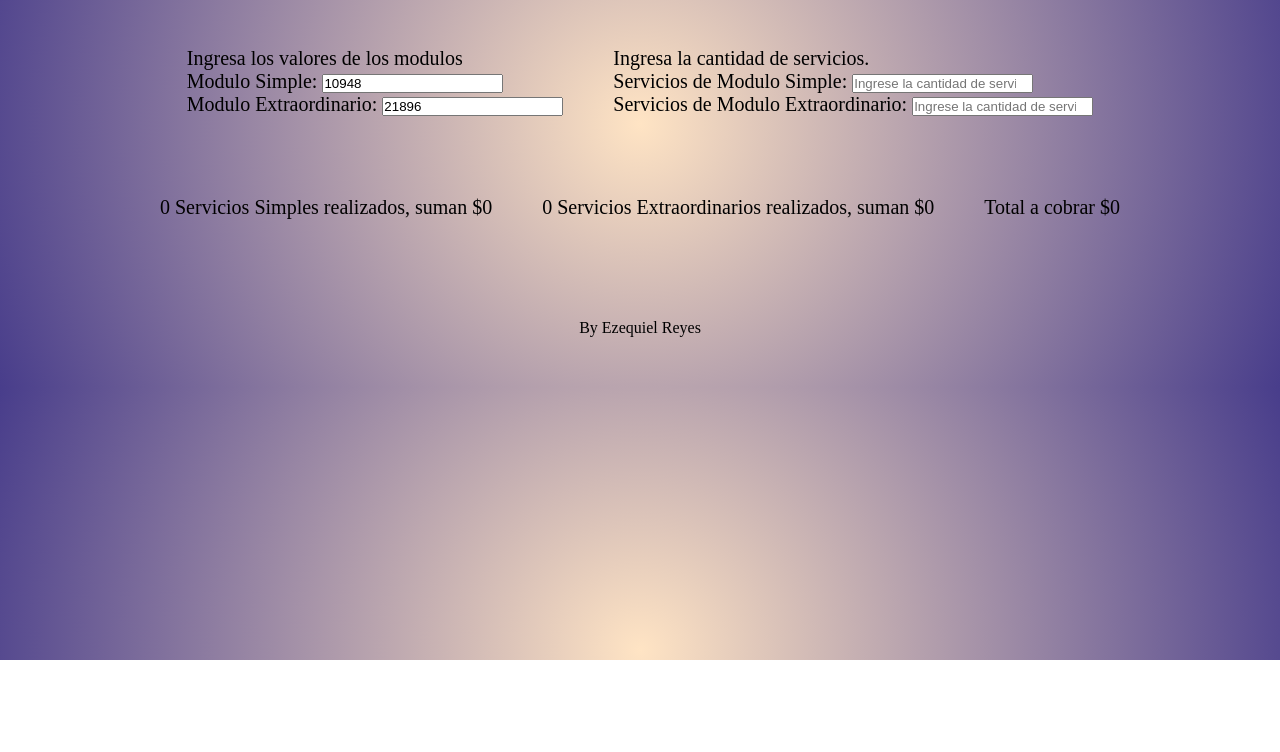
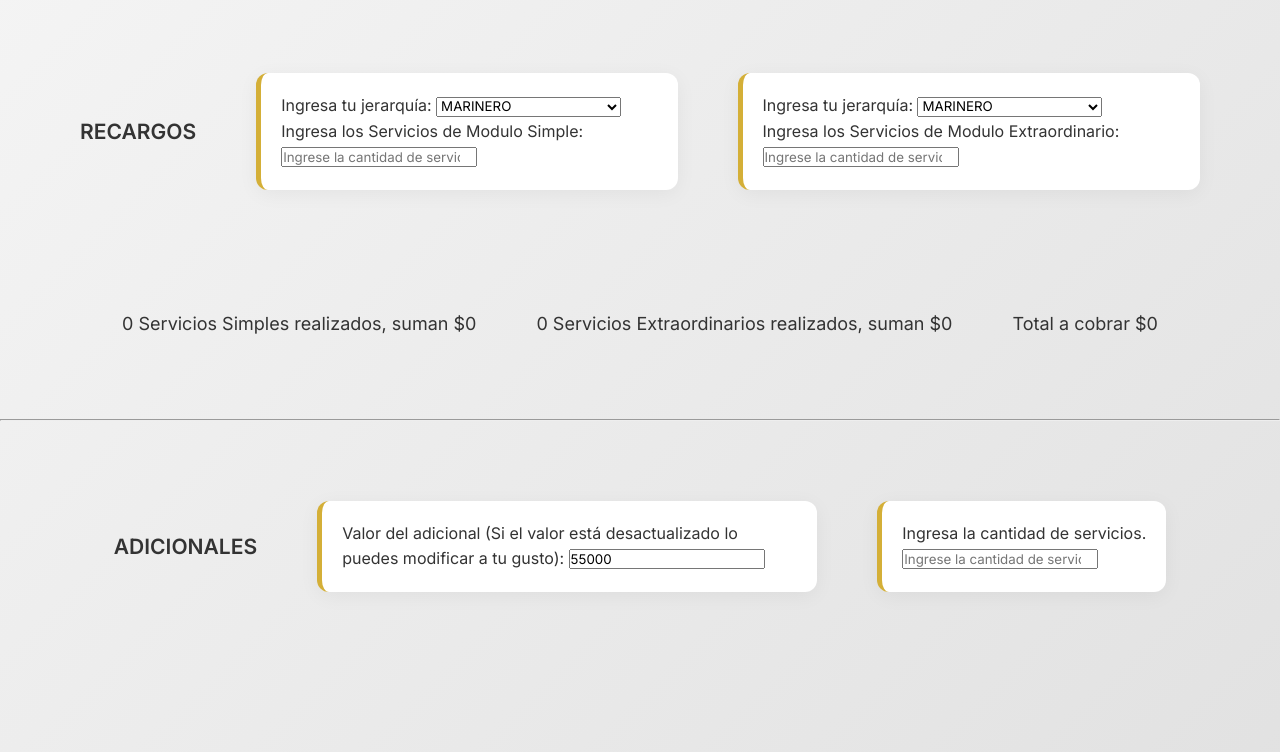
Before and after one commit to EzeReyes/calculaTuRecargo, a plain HTML site: page index.html in a window 1280 px wide. Shown: the part 140-892 px from the top of the page. Before the commit the page ends 800 px from the top, so only its background shows below. Drawn offline with Linux system fonts and the light colour scheme.

Commit message:
cambios de estilo y se agrego seccion adicionales

```diff
--- a/index.html
+++ b/index.html
@@ -7,38 +7,63 @@
     <title>REGARGUITOS</title>
 </head>
 <body>
-    <h1 class="titulo">Calculadora de recargos</h1>
+    <h1 class="titulo">Calcula tus Recargos y Adicionales</h1>
     <section class="section">
+        <h3>RECARGOS</h3>
     <div class="div">
-        <p>
-            Ingresa los valores de los modulos
-        </p>
         <div>
-            <label>
-                Modulo Simple:
-            </label>
-            <input id="modulo-simple" value=10948 placeholder="Ingrese el valor de un modulo simple" type="number" title="modulo siple">
+                Ingresa tu jerarquía:
+                <select id="select-mod-simple">
+                    <option value="10201">MARINERO</option>
+                    <option value="10531">CABO SEGUNDO</option>
+                    <option value="10948">CABO PRIMERO</option>
+                    <option value="11197">AYUDANTE DE TERCERA</option>
+                    <option value="11532">AYUDANTE DE SEGUNDA</option>
+                    <option value="11869">AYUDANTE DE PRIMERA</option>
+                    <option value="12801">AYUDANTE PRINCIPAL</option>
+                    <option value="14509">AYUDANTE MAYOR</option>
+                    <option value="10909">OFICIAL AYUDANTE</option>
+                    <option value="11247">OFICIAL AUXILIAR</option>
+                    <option value="11587">OFICIAL PRINCIPAL</option>
+                    <option value="12557">SUBPREFECTO</option>
+                    <option value="14413">PREFECTO</option>
+                    <option value="16855">PREFECTO PRINCIPAL</option>
+                    <option value="23889">PREFECTO MAYOR</option>
+                    <option value="26066">PREFECTO GENERAL</option>
+                </select>
         </div>
         <div>
             <label>
-                Modulo Extraordinario:
+                Ingresa los Servicios de Modulo Simple:
             </label>
-            <input id="modulo-extra" value=21896 placeholder="Ingrese el valor de un modulo simple" type="number" title="modulo extraordinario">
+            <input id="servicios-modulo-simple" placeholder="Ingrese la cantidad de servicios" type="number" title="servicios-modulo siple">
         </div>
     </div>
     <div class="div">
-        <p>
-            Ingresa la cantidad de servicios.
-        </p>
         <div>
-            <label>
-                Servicios de Modulo Simple:
-            </label>
-            <input id="servicios-modulo-simple" placeholder="Ingrese la cantidad de servicios" type="number" title="servicios-modulo siple">
+                Ingresa tu jerarquía:
+                <select id="select-mod-ext">
+                    <option value="20403">MARINERO</option>
+                    <option value="21063">CABO SEGUNDO</option>
+                    <option value="21896">CABO PRIMERO</option>
+                    <option value="22394">AYUDANTE DE TERCERA</option>
+                    <option value="23064">AYUDANTE DE SEGUNDA</option>
+                    <option value="23738">AYUDANTE DE PRIMERA</option>
+                    <option value="25602">AYUDANTE PRINCIPAL</option>
+                    <option value="29019">AYUDANTE MAYOR</option>
+                    <option value="21818">OFICIAL AYUDANTE</option>
+                    <option value="22495">OFICIAL AUXILIAR</option>
+                    <option value="23175">OFICIAL PRINCIPAL</option>
+                    <option value="25114">SUBPREFECTO</option>
+                    <option value="28827">PREFECTO</option>
+                    <option value="33710">PREFECTO PRINCIPAL</option>
+                    <option value="47779">PREFECTO MAYOR</option>
+                    <option value="52132">PREFECTO GENERAL</option>
+                </select>
         </div>
         <div>
             <label>
-                Servicios de Modulo Extraordinario:
+                Ingresa los Servicios de Modulo Extraordinario:
             </label>
             <input id="servicios-modulo-extra" placeholder="Ingrese la cantidad de servicios" type="number" title="-servicios-modulo extraordinario">
         </div>
@@ -52,7 +77,40 @@
         <div class="total">
         </div>
     </section>
-    <footer class="titulo">By Ezequiel Reyes</footer>
+
+    <hr>
+
+    <section class="section">
+        <h3>
+            ADICIONALES
+        </h3>
+        <div class="div">
+            <div>
+                <label>
+                    Valor del adicional (Si el valor está desactualizado lo puedes modificar a tu gusto):
+                </label>
+                <input id="adicional" value=55000 placeholder="Ingrese el valor de un adicional" type="number" title="adicional">
+            </div>
+        </div>
+        <div class="div">
+        <p>
+            Ingresa la cantidad de servicios.
+        </p>
+        <div>
+            <input id="servicios-adicional" placeholder="Ingrese la cantidad de servicios" type="number" title="servicios-adicional">
+        </div>
+    </section>
+    <section class="section">
+        <div class="adicionales-realizados">
+        </div>
+        <div class="total">
+        </div>
+    </section>
+
+
+
+
+    <footer class="titulo">By Ezequiel Reyes - 2025</footer>
     <script src="./script.js"></script>
 </body>
 </html>
--- a/script.js
+++ b/script.js
@@ -1,15 +1,20 @@
-const moduloSimple = document.querySelector('#modulo-simple');
-const moduloExtraordinario = document.querySelector('#modulo-extra');
+const moduloSimple = document.querySelector('#select-mod-simple');
+const moduloExtraordinario = document.querySelector('#select-mod-ext');
+const moduloAdicional = document.querySelector('#adicional');
 const serviciosSimples = document.querySelector('#servicios-modulo-simple');
 const serviciosExtraordinarios = document.querySelector('#servicios-modulo-extra');
+const serviciosAdicionales = document.querySelector('#servicios-adicional');
 const modSRealizados = document.querySelector('.modS-realizados');
 const modERealizados = document.querySelector('.modE-realizados');
+const adicionalesRealizados = document.querySelector('.adicionales-realizados');
 const total = document.querySelector('.total');
 
 let valorModuloSimple = Number(moduloSimple.value) || 0;
 let valorModuloExtraordinario = Number(moduloExtraordinario.value) || 0;
+let valorAdicional = Number(moduloAdicional.value) || 0;
 let cantidadServiciosSimple = 0;
 let cantidadServiciosExtraordinarios = 0;
+let cantidadServiciosAdicionales = 0;
 
 const multiplicar = (a, b) => a * b;
 const sumar = (a, b) => a + b;
@@ -26,6 +31,14 @@ const actualizarResultadoExtraordinario = () => {
     const total = multiplicar(valorModuloExtraordinario, cantidadServiciosExtraordinarios);
     modERealizados.innerHTML = `
         <p>${cantidadServiciosExtraordinarios} Servicios Extraordinarios realizados, suman $${total}</p>
+    `;
+    return total;
+};
+
+const actualizarResultadoAdicional = () => {
+    const total = multiplicar(valorAdicional, cantidadServiciosAdicionales);
+    adicionalesRealizados.innerHTML = `
+        <p>${cantidadServiciosAdicionales} Adicionales realizados, suman $${total}</p>
     `;
     return total;
 };
@@ -61,5 +74,17 @@ serviciosExtraordinarios.addEventListener('change', (e) => {
     actualizarTotal();
 });
 
+moduloAdicional.addEventListener('change', (e) => {
+    valorAdicional = Number(e.target.value) || 0;
+    actualizarResultadoAdicional();
+});
+
+serviciosAdicionales.addEventListener('change', (e) => {
+    cantidadServiciosAdicionales = Number(e.target.value) || 0;
+    actualizarResultadoAdicional();
+});
+
+
+
 // Mostrar los valores iniciales al cargar la página
 actualizarTotal();
--- a/style.css
+++ b/style.css
@@ -1,11 +1,16 @@
+@import url('https://fonts.googleapis.com/css2?family=Inter:wght@400;600&display=swap');
+
 * {
   margin: 0;
   padding: 0;
   box-sizing: border-box;
+  font-family: 'Inter', sans-serif;
 }
 
 body {
-        background: radial-gradient(circle, bisque, darkslateblue);
+  background: linear-gradient(135deg, #f5f5f5, #e0e0e0);
+  color: #333;
+  line-height: 1.6;
 }
 
 .section {
@@ -13,28 +18,46 @@ body {
   flex-direction: row;
   align-items: center;
   justify-content: center;
-    padding: 30px;
-    gap: 50px;
-    margin: 20px;
-    font-size: 20px;
+  padding: 40px;
+  gap: 60px;
+  margin: 40px auto;
+  font-size: 18px;
+  max-width: 1200px;
 }
 
 .titulo {
   text-align: center;
-    padding: 50px;
-}
-
-@media (min-width: 344px) and (max-width: 650px) {
-
-    .section {
-        flex-direction: column;
+  padding: 40px 20px;
+  font-size: 32px;
+  color: #c9a14a; /* Dorado */
+  font-weight: 600;
+  border-bottom: 2px solid #c9a14a;
+  margin-bottom: 20px;
 }
 
 .div {
-        font-size: 20px;
-        display: flex;
-        flex-direction: column;
-        gap: 20px;
+  font-size: 16px;
+  padding: 20px;
+  background-color: white;
+  border-radius: 12px;
+  box-shadow: 0 4px 20px rgba(0, 0, 0, 0.05);
+  max-width: 500px;
+  border-left: 5px solid #d4af37; /* Acento dorado */
 }
 
+@media (max-width: 650px) {
+  .section {
+    flex-direction: column;
+    padding: 20px;
+    gap: 30px;
   }
+
+  .div {
+    font-size: 16px;
+    width: 100%;
+  }
+
+  .titulo {
+    font-size: 28px;
+  }
+}
```
Lines whose indentation alone changed are shown as unchanged.
